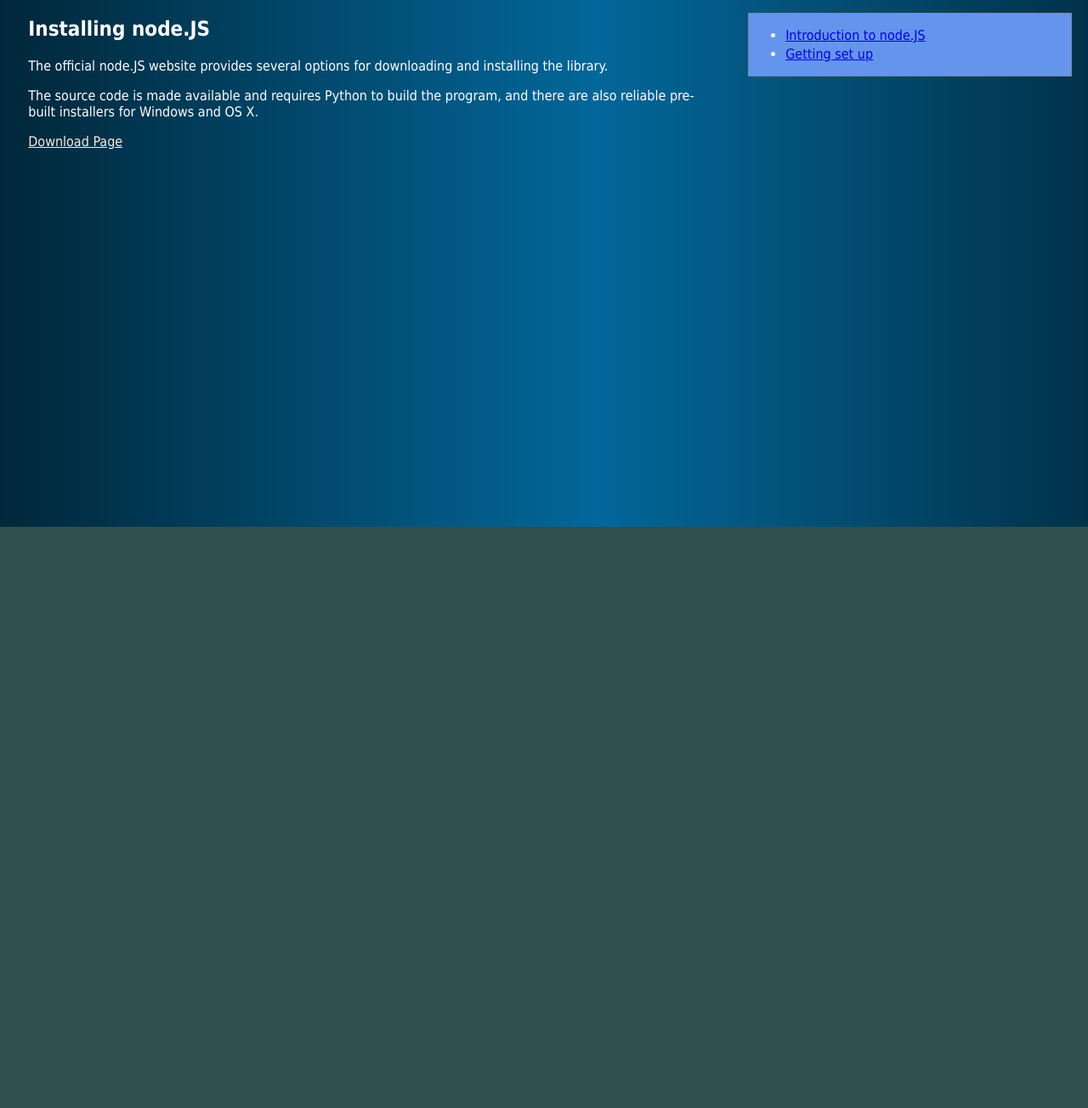
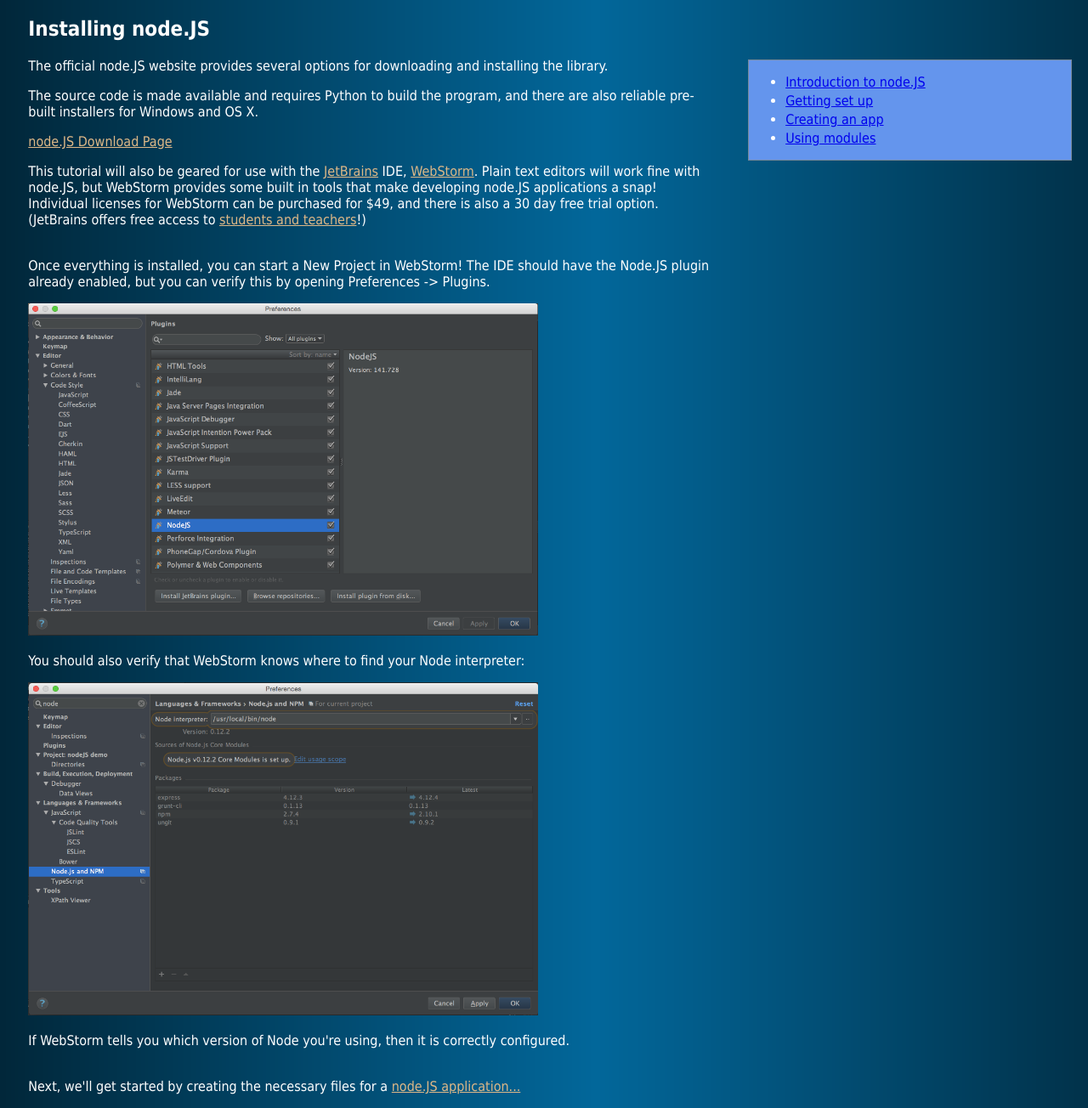
Before and after one commit to neligajb/CS290-assignment-how_to_guide, a PHP site: page /?page=2 in a window 1280 px wide. Shown: the part 180-1484 px from the top of the page at 85% size. Before the commit the page ends 800 px from the top, so only its background shows below. Run offline with PHP 8.4, Linux system fonts and the light colour scheme.

Commit message:
Finshed page 4 - modules

```diff
--- a/content.php
+++ b/content.php
@@ -2,6 +2,8 @@
 
 include "page1.php";
 include "page2.php";
+include "page3.php";
+include "page4.php";
 
 function pageContent() {
   if ($_SERVER['REQUEST_METHOD'] === 'GET') {
@@ -11,6 +13,12 @@ function pageContent() {
     else if ((isset($_GET['page']) && $_GET['page'] === '2')) {
       page2();
     }
+    else if ((isset($_GET['page']) && $_GET['page'] === '3')) {
+      page3();
+    }
+    else if ((isset($_GET['page']) && $_GET['page'] === '4')) {
+      page4();
+    }
   }
 }
 ?>
--- a/index.php
+++ b/index.php
@@ -23,6 +23,8 @@ error_reporting(E_ALL);
     <ul>
       <li><a href="?page=1" title="page 1">Introduction to node.JS</a></li>
       <li><a href="?page=2" title="page 2">Getting set up</a></li>
+      <li><a href="?page=3" title="page 3">Creating an app</a></li>
+      <li><a href="?page=4" title="page 4">Using modules</a></li>
     </ul>
   </div>
 </body>
--- a/page1.php
+++ b/page1.php
@@ -39,5 +39,5 @@ function page1() { ?>
           <a href="http://en.wikipedia.org/wiki/GoDaddy" target="_blank" title="GoDaddy">GoDaddy</a>.
         </p>
       </div>
-      <h4>In order to use node.JS, a local copy will need to be <a href="?page=2" title="page 2">installed...</h4>
+      <p><br>In order to use node.JS, a local copy will need to be <a href="?page=2" title="page 2">installed...</p>
 <?php } ?>
--- a/page2.php
+++ b/page2.php
@@ -5,5 +5,20 @@ function page2() { ?>
   <p>The official node.JS website provides several options for downloading and installing the library.
   <p>The source code is made available and requires Python to build the program, and there are also reliable pre-built
     installers for Windows and OS X.
-  <p><a href="https://nodejs.org/download/" target="_blank" title="Download Page" >Download Page</a></p>
+  <p><a href="https://nodejs.org/download/" target="_blank" title="Download Page" >node.JS Download Page</a></p>
+  <p>This tutorial will also be geared for use with the
+    <a href="https://www.jetbrains.com/" target="_blank" title="JetBrains"> JetBrains</a> IDE,
+    <a href="https://www.jetbrains.com/webstorm/" target="_blank" title="WebStorm"> WebStorm</a>. Plain text editors
+  will work fine with node.JS, but WebStorm provides some built in tools that make developing node.JS applications
+  a snap! Individual licenses for WebStorm can be purchased for $49, and there is also a 30 day free trial option.
+  (JetBrains offers free access to <a href="https://www.jetbrains.com/student/" target="_blank" title="student's page">
+    students and teachers</a>!)</p>
+  <p><br>Once everything is installed, you can start a New Project in WebStorm! The IDE should have the Node.JS plugin
+  already enabled, but you can verify this by opening Preferences -> Plugins.</p>
+  <p><img src="files/ws-preferences.png" width="600"></p>
+  <p>You should also verify that WebStorm knows where to find your Node interpreter:</p>
+  <p><img src="files/ws-node-interpreter.png" width="600"></p>
+  <p>If WebStorm tells you which version of Node you're using, then it is correctly configured.</p>
+  <p><br>Next, we'll get started by creating the necessary files for a <a href="?page=3" title="page 3">
+      node.JS application...</a></p>
 <?php } ?>
--- /dev/null
+++ b/page3.php
@@ -0,0 +1,18 @@
+<?php
+
+function page3() { ?>
+  <h2>Creating the <em>frame</em> of a node.JS application</h2>
+  <p>After creating your project in WebStorm, you can right-click the project in the the project browser and
+  select New -> File. It is common practice to use the name 'app.js'.</p>
+  <p><img src="files/ws-add-file.png" width="600" ></p>
+  <p><img src="files/ws-name-file.png" width="600" ></p>
+  <p><br>Now, you have what is essentially a standard JavaScript file, and the application can be run by
+  right-clicking in the window, and selecting "Run 'app.js'". This will open a console which shows your app's output.</p>
+  <p><img src="files/ws-run.png" width="600" ></p>
+  <p>In order to enable WebStorm's auto-complete support for Node's global variables and functions, you will need to
+  right-click in the window, select Use JavaScript Library, and select Node.js Globals.</p>
+  <p><img src="files/ws-node-globals.png" width="600" ></p>
+  <p><br>Next, we'll take a look at one of Node's most important features,
+    <em><a href="?page=4" title="page 4">modules.</a></em></p>
+
+<?php } ?>
--- /dev/null
+++ b/page4.php
@@ -0,0 +1,15 @@
+<?php
+
+function page4() { ?>
+  <h2>Requiring <em>modules</em></h2>
+  <p>Modules are essentially a way to <em>include</em> files and/or functions in another file. They provide a way
+    for external libraries to be used in your application.</p>
+  <p>The following screen shots demonstrate a simple example of how to use the Node global object <code>exports</code>.</p>
+  <p>First, we export the <code>restaurant()</code> function from restaurant.js, and store it in the variable called
+  <code>price</code>. The full code is <code>module.exports.price = restaurant;</code></p>
+  <p><img src="files/module-export.png" ></p>
+  <p>Next, we <code>require</code> restaurant.js in app.js, and store the result the variable called <code>meal</code>.
+  This allows us to access the <code>restaurant()</code> function using the variable called <code>price</code>.</p>
+  <p><img src="files/module-require.png" ></p>
+  <p>Note the output of our original <code>restaurant()</code> function in the console window.</p>
+<?php } ?>
--- a/styles.css
+++ b/styles.css
@@ -37,20 +37,21 @@ header {
 }
 
 #content a {
-  color: antiquewhite;
+  color: burlywood;
 }
 
 #content a:visited {
-  color: cornflowerblue;
+  color: blanchedalmond;
 }
 
 #nav-bar {
   width: 30%;
   float: left;
   border: 1px solid lightslategray;
-  margin-top: 15px;
+  margin-top: 70px;
   background-color: cornflowerblue;
 }
+
 
 #nav-bar > ul {
   margin-left: 3px;
@@ -59,8 +60,9 @@ header {
 #nav-bar > ul > li {
   margin-bottom: 3px;
 }
+
 #wiki-snippet {
-  border: 1px solid lightslategray;
+  border: 2px solid lightslategray;
 }
 
 #wiki-snippet > p {
@@ -68,3 +70,11 @@ header {
   margin-right: 3%;
   font-style: italic;
 }
+
+code {
+  font-size: large;
+  background-color: darkgray;
+  padding-left: 3px;
+  padding-right: 3px;
+  border-radius: 50px;
+}
```
Also changed, not shown: files/module-export.png (added), files/module-require.png (added), files/ws-add-file.png (added), files/ws-name-file.png (added), files/ws-node-globals.png (added), files/ws-node-interpreter.png (added), files/ws-preferences.png (added), files/ws-run.png (added).
